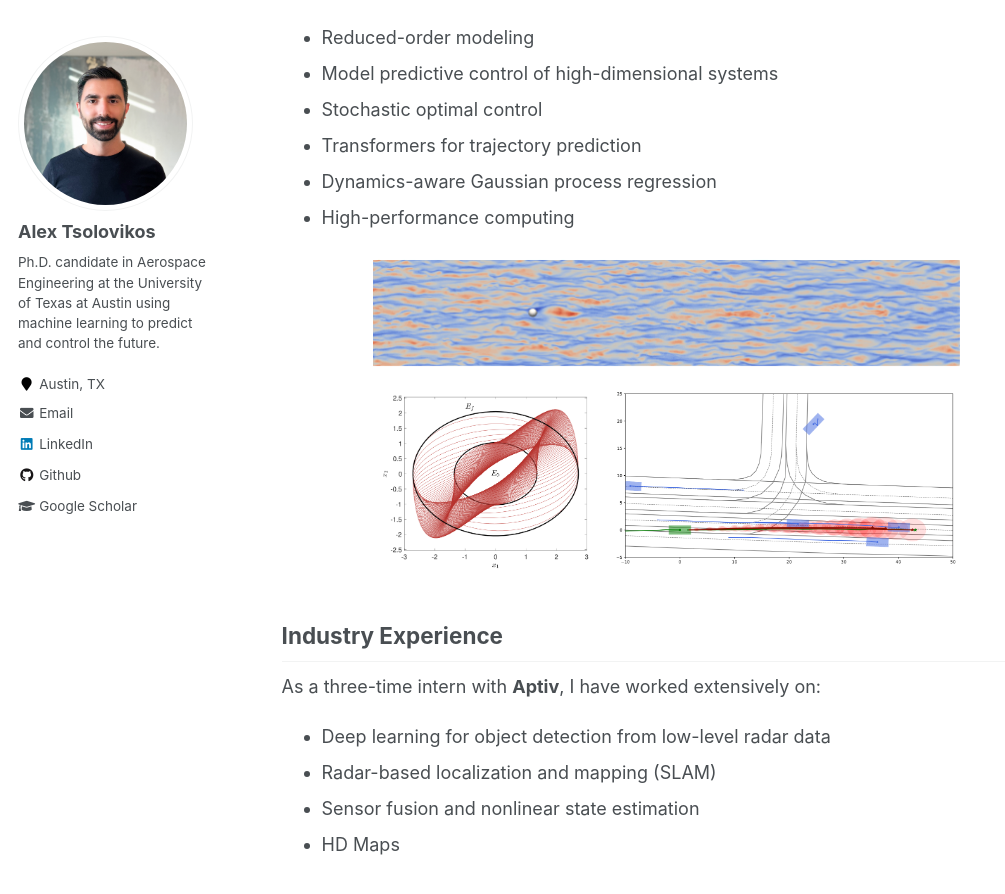
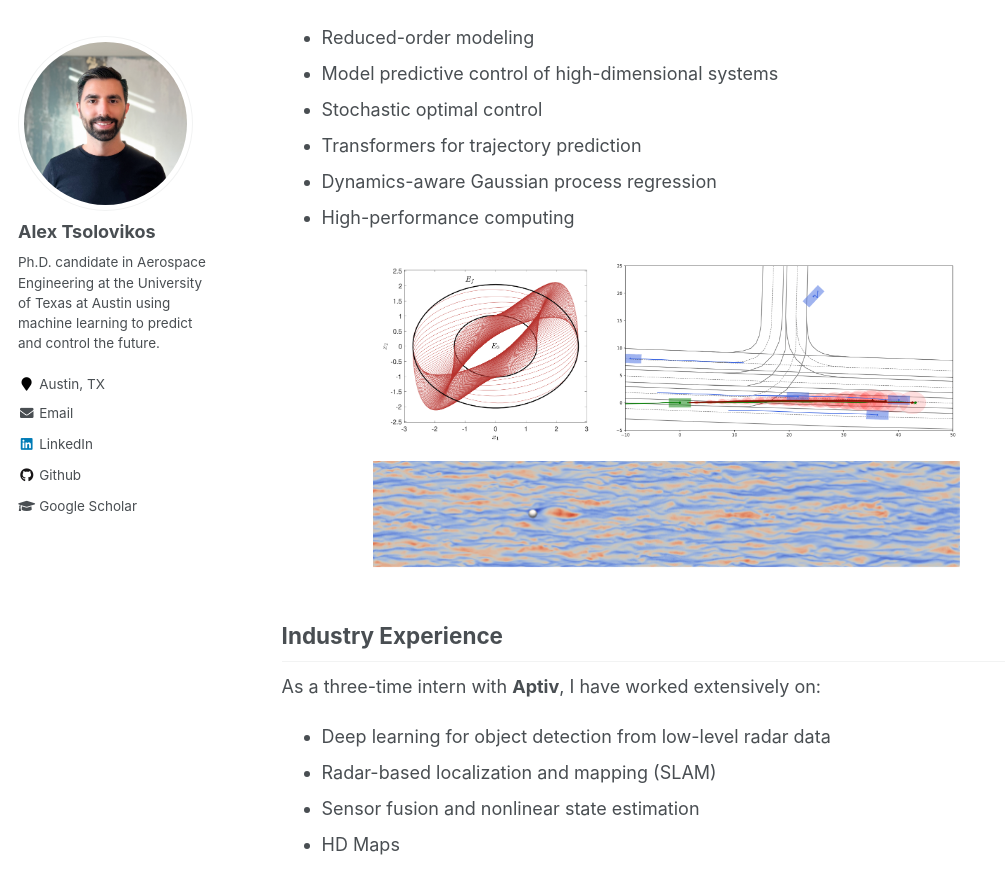
Before and after one commit to alextsolovikos/alextsolovikos.github.io, a Jekyll site: the page built from _pages/about.md, in a window 1280 px wide and 900 px high, scrolled down 653 px. Shown: the top 894 px of the window, without its empty margins (0-1005 px from the left). Built offline with Jekyll 4.4.1, drawn with Linux system fonts in a browser that asks for light colours.

Commit message:
Update about.md

```diff
--- a/_pages/about.md
+++ b/_pages/about.md
@@ -44,16 +44,17 @@ My research is mainly focused on **prediction and control of high-dimensional sy
 <table style="width: 600px; margin-left: auto; margin-right: auto; border: 0px;">
   <tbody>
     <tr>
-      <td colspan=2 style="width: 600px; text-align: center; vertical-align: top; border: 0px;">
-        <a><img src="https://alextsolovikos.github.io/docs/gif_tbl_small_animation_top_vew.gif" alt="Flow Control" width="600px"></a>
-      </td>
-    </tr>
-    <tr>
       <td style="width: 600px; text-align: center; vertical-align: top; border: 0px;">
           <img src="https://alextsolovikos.github.io/docs/greedy_covariance_2d.png" alt="Stochastic Optimal Control" width="40%" />
           <img src="https://alextsolovikos.github.io/docs/transformer_example_prediction.png" alt="Motion Prediction" width="59%" />
       </td>
     </tr>
+    <tr>
+      <td colspan=2 style="width: 600px; text-align: center; vertical-align: top; border: 0px;">
+        <a><img src="https://alextsolovikos.github.io/docs/gif_tbl_small_animation_top_vew.gif" alt="Flow Control" width="600px"></a>
+      </td>
+    </tr>
+
   </tbody>
 </table>
 
```
